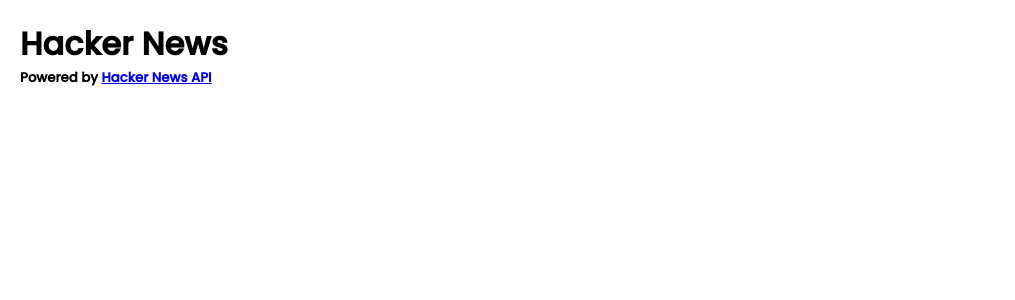
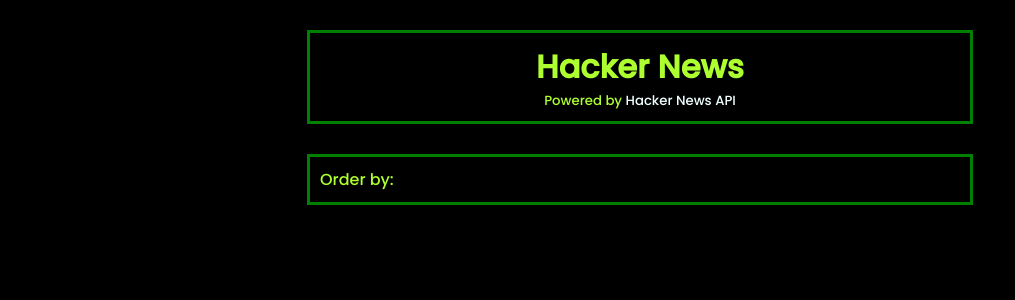
Before and after one commit to jpsilveira11/Hacker-News, a Flask app: page / in a window 1280 px wide. Shown: the top 300 px of the page, without its empty margins (0-1015 px from the left). Run offline with Flask 3, Linux system fonts and the light colour scheme.

Commit message:
Header + Style coding

```diff
--- a/static/style.css
+++ b/static/style.css
@@ -5,11 +5,36 @@
     font-family:'poppins',sans-serif;
 }
 
+body {
+    background-color: black;
+}
+
 .container {
-    align-items: center;
+    margin: 30px auto auto auto;
+    width: 50%;
+    border: 3px solid green;
+    padding: 10px;
 }
 .header {
-    margin: 10px;
+    color:greenyellow;
+    padding:none;
+}
+#header-h1{
+    text-align: center;
+    font-weight: bolder;
+}
+#header-h5{
+    text-align: center;
+    font-weight: lighter;
+}
+a {
+    color:azure;
+    text-decoration: none;
+}
+.filter{
+    margin: 30px auto auto auto;
+    width: 50%;
+    border: 3px solid green;
     padding: 10px;
-
+    color:greenyellow;
 }
--- a/templates/home.html
+++ b/templates/home.html
@@ -10,9 +10,16 @@
     <body>
         <div class="container">
             <div class="header">
-                <h1>Hacker News</h1>
-                <h5>Powered by <a href="https://hn.algolia.com/api/">Hacker News API</a></h5>
+                <h1 id="header-h1">Hacker News</h1>
+                <h5 id="header-h5">Powered by <a href="https://hn.algolia.com/api/">Hacker News API</a></h5>
             </div>
         </div>
+
+        <div class="filter">
+            <div class="by">
+                Order by:
+            </div>
+        </div>
+
     </body>
 </html>
```
